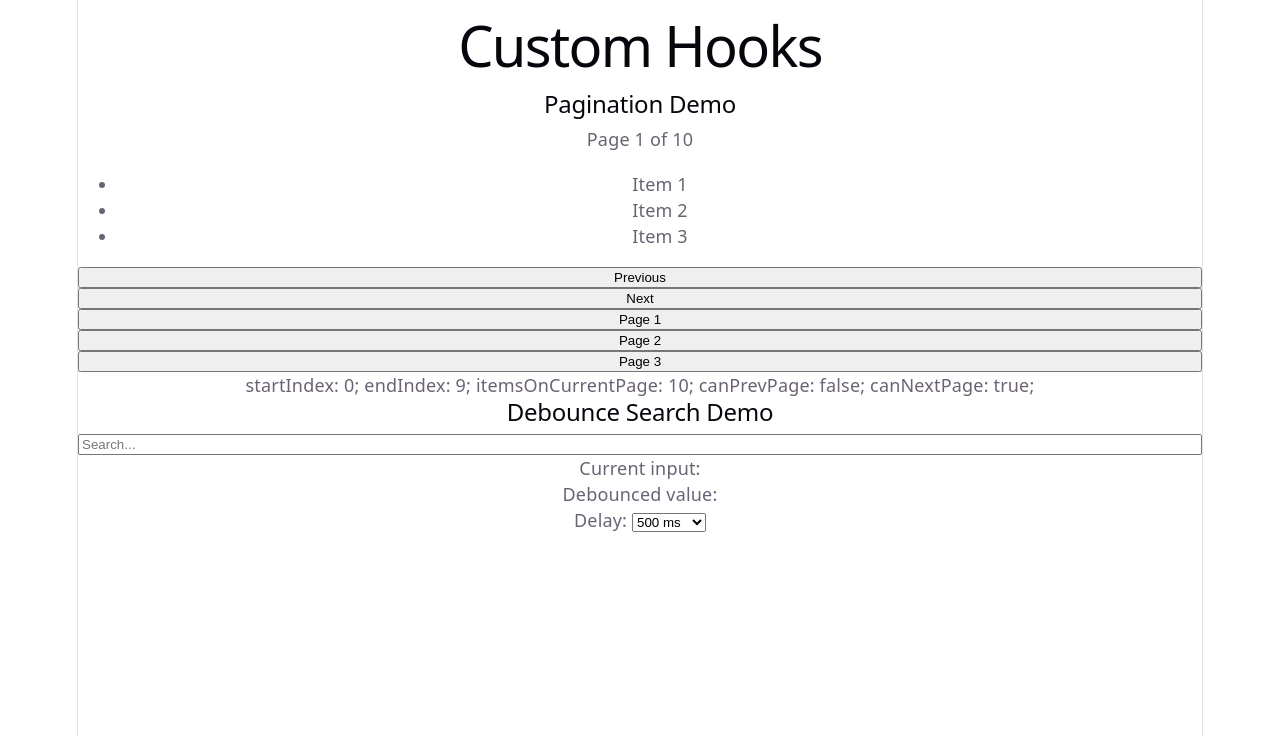
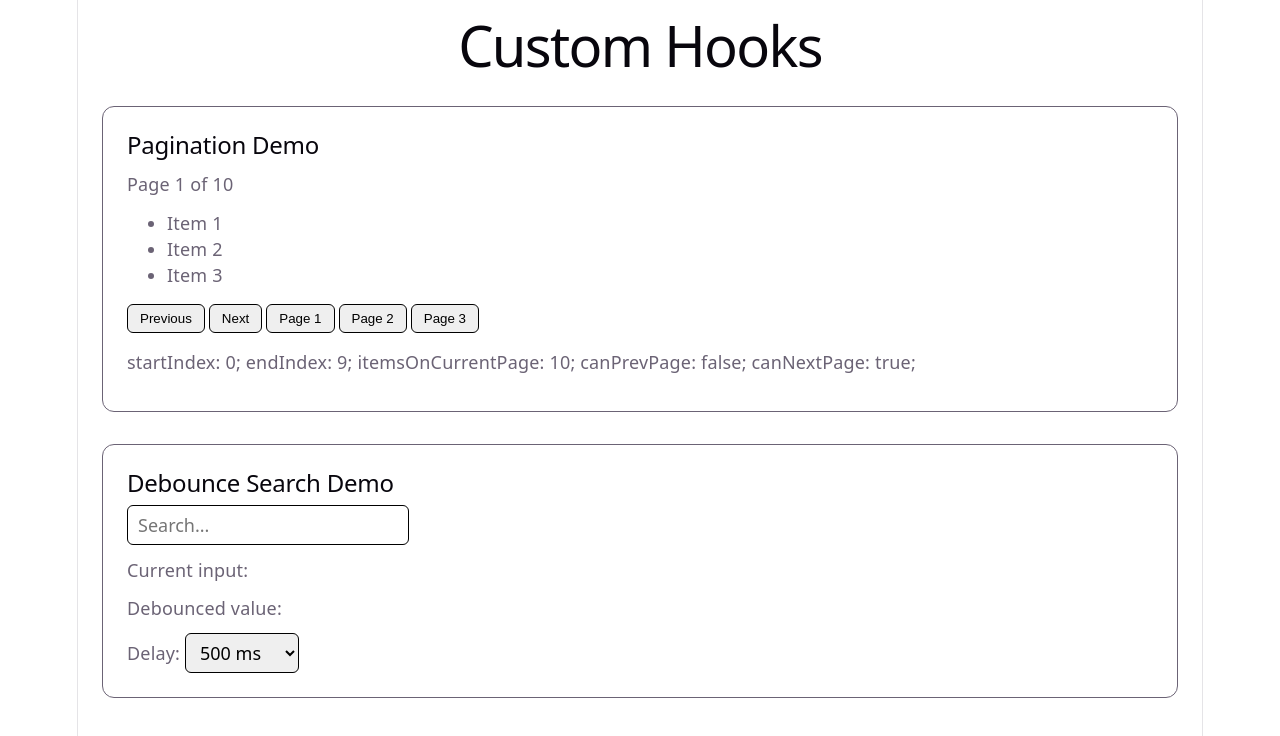
Before and after one commit to aubrey-strauss/custom-hooks, a React (Vite) app: page / in a window 1280 px wide. Shown: the top 736 px of the page. Built offline with nearby package versions, Linux system fonts and the light colour scheme.

Commit message:
Add basic styles

```diff
--- /dev/null
+++ b/src/App.css
@@ -0,0 +1,39 @@
+.card {
+  border: 1px solid;
+  border-radius: 12px;
+  padding: 24px;
+  margin: 16px 24px;
+  text-align: left;
+}
+
+.card p,
+.card ul,
+.card label,
+.card div {
+  margin: 12px 0;
+}
+
+button {
+  margin: 4px 4px 4px 0;
+  padding: 6px 12px;
+  border: 1px solid;
+  border-radius: 6px;
+  cursor: pointer;
+}
+
+button:hover {
+  border-color: rgb(55, 55, 116);
+}
+
+button:disabled {
+  opacity: 0.4;
+  cursor: not-allowed;
+}
+
+input,
+select {
+  padding: 6px 10px;
+  border: 1px solid;
+  border-radius: 6px;
+  font: inherit;
+}
--- a/src/App.tsx
+++ b/src/App.tsx
@@ -1,4 +1,4 @@
-import "./App";
+import "./App.css";
 import PaginationDemo from "./components/PaginationDemo";
 import DebounceSearchDemo from "./components/DebounceSearchDemo";
 
--- a/src/components/DebounceSearchDemo.tsx
+++ b/src/components/DebounceSearchDemo.tsx
@@ -12,7 +12,7 @@ function DebounceSearchDemo() {
   }, [debouncedValue]);
 
   return (
-    <>
+    <section className="card">
       <h2>Debounce Search Demo</h2>
       <input
         value={searchTerm}
@@ -33,7 +33,7 @@ function DebounceSearchDemo() {
           <option value="2000">2000 ms</option>
         </select>
       </label>
-    </>
+    </section>
   );
 }
 
--- a/src/components/PaginationDemo.tsx
+++ b/src/components/PaginationDemo.tsx
@@ -15,7 +15,7 @@ function PaginationDemo() {
     canPrevPage,
   } = usePagination({ totalItems: items.length });
   return (
-    <>
+    <section className="card">
       <h2>Pagination Demo</h2>
       <p>
         Page {currentPage} of {totalPages}{" "}
@@ -35,7 +35,7 @@ function PaginationDemo() {
         {itemsOnCurrentPage}; canPrevPage: {String(canPrevPage)}; canNextPage:{" "}
         {String(canNextPage)};
       </div>
-    </>
+    </section>
   );
 }
 
```
